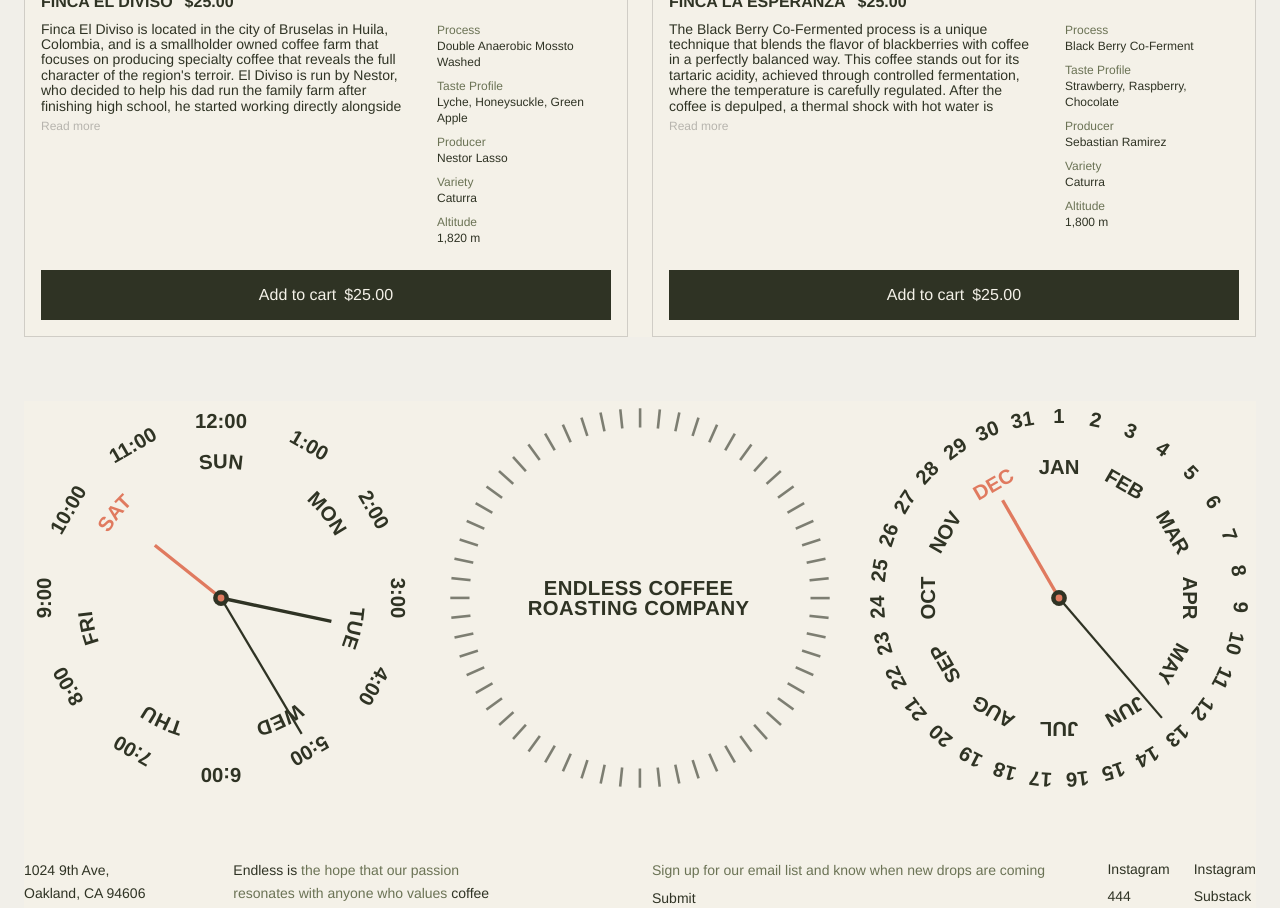
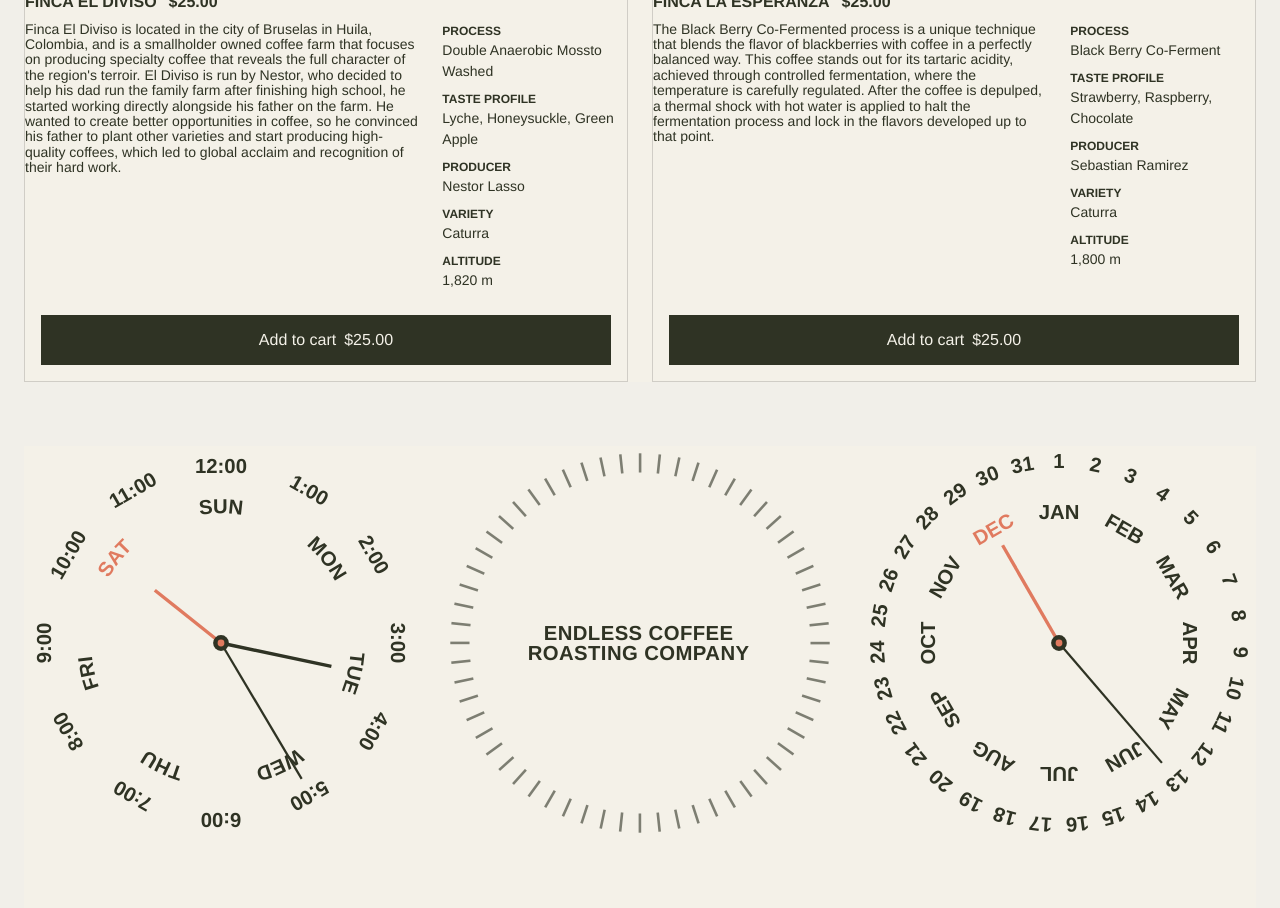
Before and after one commit to joeletchford-endless/Clock, a Next.js app: page / in a window 1280 px wide. Shown: the part 920-1828 px from the top of the page. Built offline with nearby package versions, Linux system fonts and the light colour scheme.

Commit message:
Update footer layout for mobile/tablet, product card specs styling, and spacing adjustments

```diff
--- a/components/ui/footer-section.tsx
+++ b/components/ui/footer-section.tsx
@@ -181,23 +181,15 @@
         </ResponsiveClockWrapper>
       </div>
 
-      {/* Bottom Content - 12 Column Grid */}
+      {/* Bottom Content - 2 column on mobile/tablet, 12 column grid on desktop */}
       <div
-        className={`w-full grid grid-cols-2 sm:grid-cols-4 md:grid-cols-12 ${layout.grid.gap} ${layout.space.md}`}
+        className="w-full flex md:grid md:grid-cols-12 py-4 sm:py-6"
+        style={{ gap: 24 }}
       >
-        {/* Address + Copyright (cols 1-2) */}
-        <div className="col-span-2 md:col-span-2 flex flex-col justify-between text-sm leading-relaxed">
-          <div style={{ color: colors.olive.black }}>
-            <p>1024 9th Ave,</p>
-            <p>Oakland, CA 94606</p>
-          </div>
-          <p className="mt-4 md:mt-0" style={{ color: colors.olive.light }}>
-            © 2025 Endless Coffee Co.
-          </p>
-        </div>
-
-        {/* Tagline (cols 3-5) */}
-        <div className="col-span-2 md:col-span-3 text-sm leading-relaxed">
+        {/* Left Column - Content (mobile/tablet) / spans cols 1-10 on desktop */}
+        <div className="flex-1 md:col-span-10 flex flex-col md:flex-row md:justify-between gap-4 md:gap-6">
+          {/* Tagline */}
+          <div className="md:flex-1" style={{ fontSize: 14, lineHeight: 1.1 }}>
             <p>
               <span style={{ color: colors.olive.black }}>Endless is </span>
               <span style={{ color: colors.olive.light }}>the hope that our passion resonates with anyone who values</span>
@@ -205,19 +197,25 @@
             </p>
           </div>
 
-        {/* Spacer for mobile */}
-        <div className="hidden md:block md:col-span-1" />
-
-        {/* Email Signup (cols 7-10) */}
-        <div className="col-span-2 md:col-span-4 flex flex-col gap-1">
-          <p className="text-sm leading-relaxed" style={{ color: colors.olive.light }}>
-            Sign up for our email list and know when new drops are coming
-          </p>
-          <form onSubmit={handleSubmit}>
+          {/* Email Signup */}
+          <div className="flex flex-col md:flex-1">
+            <form onSubmit={handleSubmit} className="flex items-baseline border-b" style={{ borderColor: colors.olive.light, paddingBottom: 4 }}>
+              <input
+                type="email"
+                value={email}
+                onChange={(e) => setEmail(e.target.value)}
+                placeholder="Sign up for our email list"
+                className="bg-transparent outline-none flex-1"
+                style={{
+                  fontSize: 14,
+                  lineHeight: 1.1,
+                  color: colors.olive.black,
+                }}
+              />
               <button
                 type="submit"
-              className="text-sm text-left group relative inline-block overflow-hidden"
-              style={{ height: "1.25em" }}
+                className="text-left group relative inline-block overflow-hidden"
+                style={{ fontSize: 14, lineHeight: 1.1, height: '1.1em' }}
               >
                 <span className="flex flex-col transition-transform duration-300 ease-out transform group-hover:-translate-y-1/2">
                   <span style={{ color: colors.olive.black }}>
@@ -231,18 +229,22 @@
             </form>
           </div>
 
-        {/* Links (cols 11-12) */}
-        <div className="col-span-2 md:col-span-2 flex gap-6 justify-start sm:justify-end">
-          <div className="flex flex-col gap-1 text-sm">
+          {/* Address + Copyright */}
+          <div className="md:flex-1" style={{ fontSize: 14, lineHeight: 1.1, color: colors.olive.light }}>
+            <p style={{ color: colors.olive.black }}>1024 9th Ave,</p>
+            <p style={{ color: colors.olive.black }}>Oakland, CA 94606</p>
+            <p style={{ color: colors.olive.light }}>© 2025 Endless Coffee Co.</p>
+          </div>
+        </div>
+
+        {/* Right Column - Links (single column on mobile, two columns on tablet+) */}
+        <div className="md:col-span-2 grid grid-cols-1 sm:grid-cols-2 text-sm" style={{ gap: 4 }}>
           <AnimatedLink href="https://instagram.com/endlesscoffee_co" className="text-sm" external>Instagram</AnimatedLink>
           <AnimatedLink href="https://www.roastwith444.com/" className="text-sm" external>444</AnimatedLink>
           <AnimatedLink href="#" className="text-sm">Contact</AnimatedLink>
-          </div>
-          <div className="flex flex-col gap-1 text-sm">
           <AnimatedLink href="https://instagram.com/endlesscoffee_co" className="text-sm" external>Instagram</AnimatedLink>
           <AnimatedLink href="#" className="text-sm">Substack</AnimatedLink>
           <AnimatedLink href="#" className="text-sm">Contact</AnimatedLink>
-          </div>
         </div>
       </div>
     </footer>
--- a/components/ui/product-section.tsx
+++ b/components/ui/product-section.tsx
@@ -229,7 +229,6 @@
 }
 
 function ProductCard({ product }: { product: Product }) {
-  const [expanded, setExpanded] = useState(false)
   const [isHovered, setIsHovered] = useState(false)
   const [isButtonHovered, setIsButtonHovered] = useState(false)
   const [isMobile, setIsMobile] = useState(true) // Default to mobile to avoid flash
@@ -282,9 +281,9 @@
       </div>
 
       {/* Content Grid - 1 column on mobile, 2/3 + 1/3 on tablet+ */}
-      <div className="grid grid-cols-1 sm:grid-cols-3 p-0 sm:px-4" style={{ columnGap: 24, rowGap: 8 }}>
+      <div className="grid grid-cols-1 sm:grid-cols-3" style={{ columnGap: 24 }}>
                     {/* Title & Price - spans all columns */}
-                    <div className="col-span-1 sm:col-span-3 flex items-center" style={{ gap: 12 }}>
+                    <div className="col-span-1 sm:col-span-3 flex items-center pb-2" style={{ gap: 12 }}>
                       <h3 className="text-base font-bold uppercase" style={{ color: colors.olive.black }}>
                         {product.name}
                       </h3>
@@ -294,50 +293,33 @@
                     </div>
 
         {/* Left Column - Description (2/3) */}
-        <div className="flex flex-col sm:col-span-2" style={{ gap: 3 }}>
-          <div
-            className="overflow-hidden"
-            style={{
-              maxHeight: expanded ? "500px" : "93px",
-              transition: "max-height 0.4s cubic-bezier(0.4, 0, 0.2, 1)",
-            }}
-          >
-                        <p
-                          style={{ color: colors.olive.black, lineHeight: "1.1", fontSize: 14 }}
-                        >
-                          {product.details}
-                        </p>
-          </div>
-          <button
-            onClick={() => setExpanded(!expanded)}
-            className="text-xs text-left hover:opacity-70 transition-opacity"
-            style={{ color: "rgba(0, 0, 0, 0.25)" }}
-          >
-            {expanded ? "Read less" : "Read more"}
-          </button>
+        <div className="sm:col-span-2">
+          <p style={{ color: colors.olive.black, lineHeight: "1.1", fontSize: 14, paddingBottom: 24 }}>
+            {product.details}
+          </p>
         </div>
 
         {/* Right Column - Specs Grid (1/3) */}
-        <div className="grid grid-cols-1 sm:col-span-1" style={{ gap: 8 }}>
+        <div className="grid grid-cols-2 sm:grid-cols-1 sm:col-span-1" style={{ gap: 8 }}>
                       <div className="flex flex-col" style={{ gap: 0, justifyContent: 'flex-start', alignItems: 'flex-start', height: 'fit-content' }}>
-                        <p className="text-xs" style={{ color: colors.olive.light }}>Process</p>
-                        <p className="text-xs" style={{ color: colors.olive.black }}>{product.process}</p>
+                        <p className="font-bold uppercase" style={{ color: colors.olive.black, fontSize: 12 }}>Process</p>
+                        <p style={{ color: colors.olive.black, fontSize: 14 }}>{product.process}</p>
                       </div>
                       <div className="flex flex-col" style={{ gap: 0, justifyContent: 'flex-start', alignItems: 'flex-start', height: 'fit-content' }}>
-                        <p className="text-xs" style={{ color: colors.olive.light }}>Taste Profile</p>
-                        <p className="text-xs" style={{ color: colors.olive.black }}>{product.tasteProfile}</p>
+                        <p className="font-bold uppercase" style={{ color: colors.olive.black, fontSize: 12 }}>Taste Profile</p>
+                        <p style={{ color: colors.olive.black, fontSize: 14 }}>{product.tasteProfile}</p>
                       </div>
                       <div className="flex flex-col" style={{ gap: 0, justifyContent: 'flex-start', alignItems: 'flex-start', height: 'fit-content' }}>
-                        <p className="text-xs" style={{ color: colors.olive.light }}>Producer</p>
-                        <p className="text-xs" style={{ color: colors.olive.black }}>{product.producer}</p>
+                        <p className="font-bold uppercase" style={{ color: colors.olive.black, fontSize: 12 }}>Producer</p>
+                        <p style={{ color: colors.olive.black, fontSize: 14 }}>{product.producer}</p>
                       </div>
                       <div className="flex flex-col" style={{ gap: 0, justifyContent: 'flex-start', alignItems: 'flex-start', height: 'fit-content' }}>
-                        <p className="text-xs" style={{ color: colors.olive.light }}>Variety</p>
-                        <p className="text-xs" style={{ color: colors.olive.black }}>{product.variety}</p>
+                        <p className="font-bold uppercase" style={{ color: colors.olive.black, fontSize: 12 }}>Variety</p>
+                        <p style={{ color: colors.olive.black, fontSize: 14 }}>{product.variety}</p>
                       </div>
                       <div className="flex flex-col" style={{ gap: 0, justifyContent: 'flex-start', alignItems: 'flex-start', height: 'fit-content' }}>
-                        <p className="text-xs" style={{ color: colors.olive.light }}>Altitude</p>
-                        <p className="text-xs" style={{ color: colors.olive.black }}>{product.altitude} m</p>
+                        <p className="font-bold uppercase" style={{ color: colors.olive.black, fontSize: 12 }}>Altitude</p>
+                        <p style={{ color: colors.olive.black, fontSize: 14 }}>{product.altitude} m</p>
                       </div>
         </div>
       </div>
```
Lines whose indentation alone changed are shown as unchanged.
